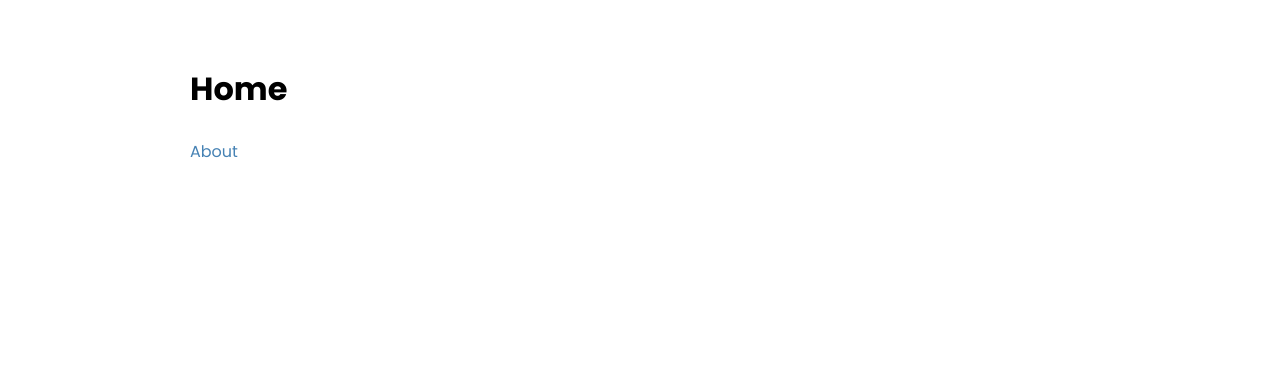
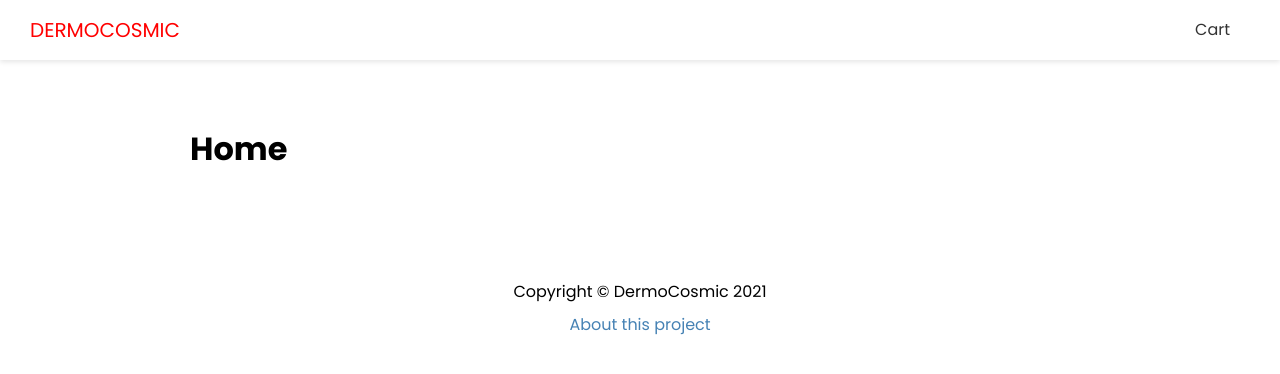
Before and after one commit to spankoj/ecommerce-store-nextjs, a Next.js app: page / in a window 1280 px wide. Shown: the top 374 px of the page. Built offline with nearby package versions, Linux system fonts and the light colour scheme.

Commit message:
Add Footer

```diff
--- /dev/null
+++ b/components/Footer.js
@@ -0,0 +1,11 @@
+import Link from 'next/link';
+import styles from '../styles/Footer.module.css';
+
+export default function Footer() {
+  return (
+    <footer className={styles.footer}>
+      <p>Copyright &copy; DermoCosmic 2021</p>
+      <Link href="/about">About this project</Link>
+    </footer>
+  );
+}
--- a/components/Header.js
+++ b/components/Header.js
@@ -3,10 +3,22 @@ import styles from '../styles/Header.module.css';
 
 export default function Header() {
   return (
-    <header clasName={styles.header}>
+    <header className={styles.header}>
       <div className={styles.logo}>
-        <Link href="/">DermoCosmic</Link>
+        <Link href="/">
+          <a>DermoCosmic</a>
+        </Link>
       </div>
+
+      <nav>
+        <ul>
+          <li>
+            <Link href="/products">
+              <a>Cart</a>
+            </Link>
+          </li>
+        </ul>
+      </nav>
     </header>
   );
 }
--- a/components/Layout.js
+++ b/components/Layout.js
@@ -1,5 +1,7 @@
 import Head from 'next/head';
 import styles from '../styles/Layout.module.css';
+import Footer from './Footer';
+import Header from './Header';
 
 export default function Layout({ title, keywords, description, children }) {
   return (
@@ -10,7 +12,11 @@ export default function Layout({ title, keywords, description, children }) {
         <meta name="keywords" content={keywords}></meta>
       </Head>
 
+      <Header />
+
       <div className={styles.container}>{children}</div>
+
+      <Footer />
     </div>
   );
 }
--- a/pages/about.js
+++ b/pages/about.js
@@ -1,4 +1,3 @@
-import Link from 'next/link';
 import Layout from '../components/Layout';
 
 export default function AboutPage() {
@@ -10,7 +9,6 @@ export default function AboutPage() {
         Next.js framework.
       </p>
       <p>Version: 1.0.0</p>
-      <Link href="/">Home</Link>
     </Layout>
   );
 }
--- a/pages/index.js
+++ b/pages/index.js
@@ -1,6 +1,4 @@
 import { css } from '@emotion/react';
-// import { linkSync } from 'fs';
-import Link from 'next/link';
 import Layout from '../components/Layout';
 
 const color = 'green';
@@ -17,7 +15,6 @@ export default function Home() {
     <div>
       <Layout>
         <h1>Home</h1>
-        <Link href="/about">About</Link>
       </Layout>
     </div>
   );
--- /dev/null
+++ b/styles/Footer.module.css
@@ -0,0 +1,8 @@
+.footer {
+  margin: 100px 0 40px;
+  text-align: center;
+}
+
+.footer p {
+  margin: 5px 0;
+}
```
